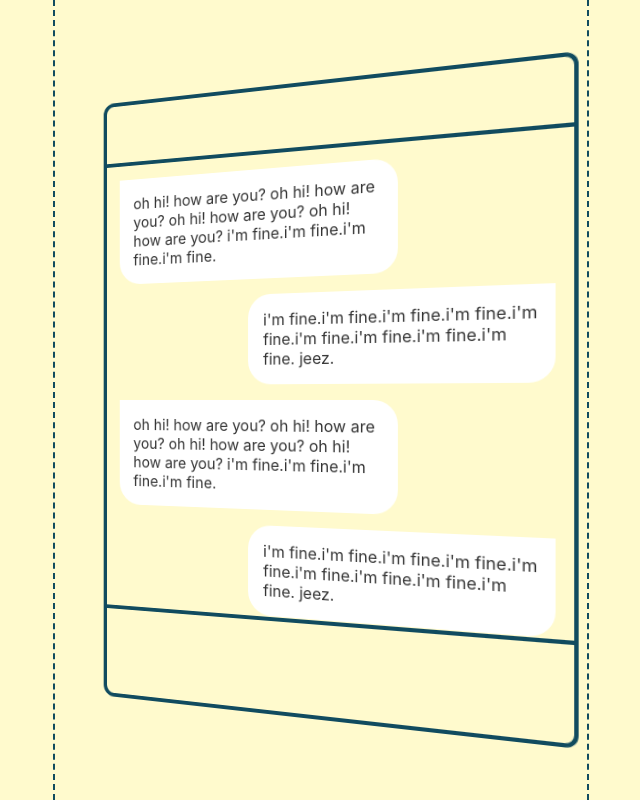
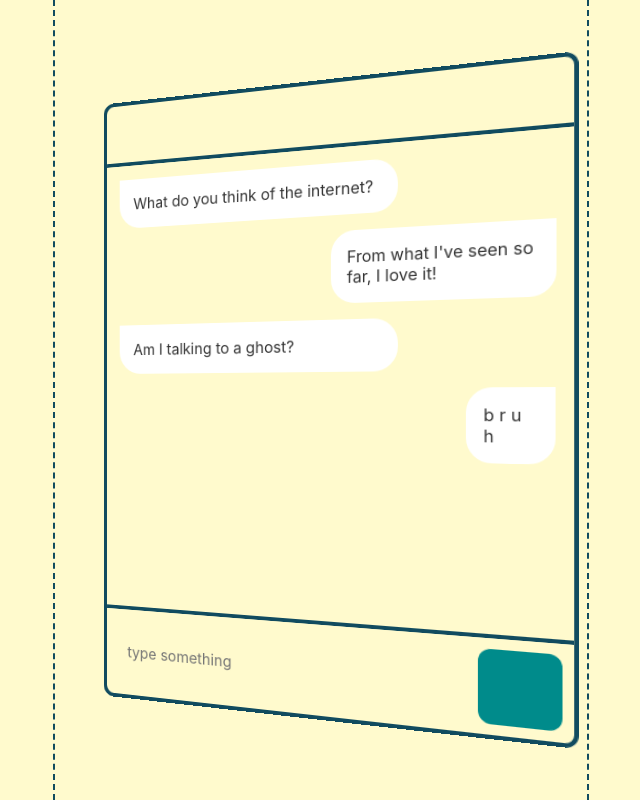
Before and after one commit to itskaustubh/text-to-speech-ui, a Svelte app: page / in a window 1280 px wide. Shown: the whole page, without its empty margins (585-1225 px from the left). Built offline with nearby package versions, Linux system fonts and the light colour scheme.

Commit message:
added submit and autoscroll

```diff
--- a/public/global.css
+++ b/public/global.css
@@ -36,9 +36,11 @@ label {
 input, button, select, textarea {
 	font-family: inherit;
 	font-size: inherit;
-	-webkit-padding: 0.4em 0;
-	/* padding: 0.4em; */
-	/* margin: 0 0 0.5em 0; */
+
+	/* -webkit-padding: 0.4em 0;
+	padding: 0.4em;
+	margin: 0 0 0.5em 0; */
+
 	box-sizing: border-box;
 	border: 1px solid #ccc;
 	border-radius: 2px;
--- a/public/index.html
+++ b/public/index.html
@@ -4,7 +4,7 @@
 	<meta charset='utf-8'>
 	<meta name='viewport' content='width=device-width,initial-scale=1'>
 
-	<title>Svelte app</title>
+	<title>Odia Text-to-Speech</title>
 
 	<link rel='icon' type='image/png' href='/favicon.png'>
 	<link rel='stylesheet' href='/global.css'>
--- a/src/App.svelte
+++ b/src/App.svelte
@@ -4,21 +4,24 @@
 		<div class="scaffold">
 			<div class="chatbox">
 				<div class="header"></div>
-				<div class="messages">
+				<div class="messages" bind:this={messageBox}>
+					{#each CHATLOG as log}
+						{#if log[0] === 'reply'}
 							<div class="message-reply-scaffold">
-						<div class="message-reply"><p>oh hi! how are you? oh hi! how are you? oh hi! how are you? oh hi! how are you? i'm fine.i'm fine.i'm fine.i'm fine.</p></div>
+								<div class="message-reply"><p>{log[1]}</p></div>
 							</div>
+						{:else}
 						<div class="message-user-scaffold">
-						<div class="message-user">i'm fine.i'm fine.i'm fine.i'm fine.i'm fine.i'm fine.i'm fine.i'm fine.i'm fine. jeez.</div>
+							<div class="message-user"><p>{log[1]}</p></div>
 						</div>
-					<div class="message-reply-scaffold">
-						<div class="message-reply">oh hi! how are you? oh hi! how are you? oh hi! how are you? oh hi! how are you? i'm fine.i'm fine.i'm fine.i'm fine.</div>
+						{/if}
+					{/each}
 				</div>
-					<div class="message-user-scaffold">
-						<div class="message-user">i'm fine.i'm fine.i'm fine.i'm fine.i'm fine.i'm fine.i'm fine.i'm fine.i'm fine. jeez.</div>
-					</div>
-				</div>
-				<div class="input"></div>
+				<!-- https://svelte.dev/repl/8eb540552faa4651a398b182fa5cdd48?version=3.24.1 -->
+				<form class="input-box" on:submit|preventDefault={handleSubmit}>
+					<input id="type-message" type="text" placeholder="type something" bind:value={inputText}>
+					<div class="send-message" on:click={handleSubmit}></div>
+				</form>
 			</div>
 		</div>
 	</div>
@@ -26,6 +29,36 @@
 </div>
 
 <script>
+	import { beforeUpdate, afterUpdate } from 'svelte';
+
+	let inputText = '';
+	let messageBox;
+	let autoscroll;
+
+	beforeUpdate(() => {
+		autoscroll = messageBox && (messageBox.offsetHeight + messageBox.scrollTop) > (messageBox.scrollHeight - 20);
+	});
+
+	afterUpdate(() => {
+		if (autoscroll) {
+			messageBox.scrollTo({ top: messageBox.scrollHeight, left: 0, behavior: 'smooth' });
+		}
+	});
+
+	let CHATLOG = [
+		['reply','What do you think of the internet?'],
+		['user',`From what I've seen so far, I love it!`],
+		['reply',`Am I talking to a ghost?`],
+		['user',`b r u h`],
+	]
+
+	function handleSubmit(){
+		console.log(inputText)
+		if(inputText !== ''){
+			CHATLOG = [...CHATLOG, ['user',inputText]];
+			inputText = ''
+		}
+	}
 
 </script>
 
@@ -57,7 +90,6 @@ $box-border-thickness : 4px;
 				width		: 90%;
 
 				margin: 10vh auto 0 auto;
-				transform-style: preserve-3d;
 				perspective: 500px;
 
 				.chatbox{
@@ -67,6 +99,7 @@ $box-border-thickness : 4px;
 					border: $box-border-thickness solid $box-color;
 					border-radius: 12px;
 					transform: rotateY(-10deg);
+					transform-style: preserve-3d;
 					// transform: perspective(100vh) rotateY(-7deg);
 
 
@@ -124,16 +157,32 @@ $box-border-thickness : 4px;
 								float : right;
 							}
 						}
-
-
 					}
 
-					.input{
+					.input-box{
 						flex	: 3;
+						display: flex;
+
+						#type-message{
+							flex: 9;
+							background: transparent;
+							border: none;
+							font-size: 1rem;
+							padding: 1.5rem;
+
+							&:focus{
+								border: none;
+							}
 						}
 
+						.send-message{
+							flex : 2;
+							background: darkcyan;
 
-
+							margin: 10px 10px 10px 5px;
+							border-radius: 12px;
+						}
+					}
 				}
 			}
 		}
```
Lines whose indentation alone changed are shown as unchanged.
